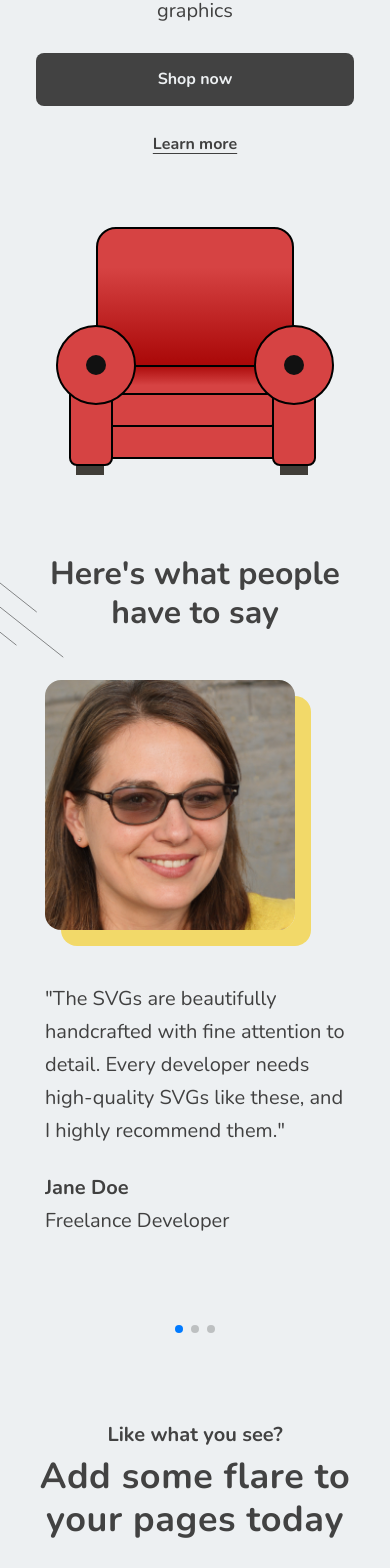
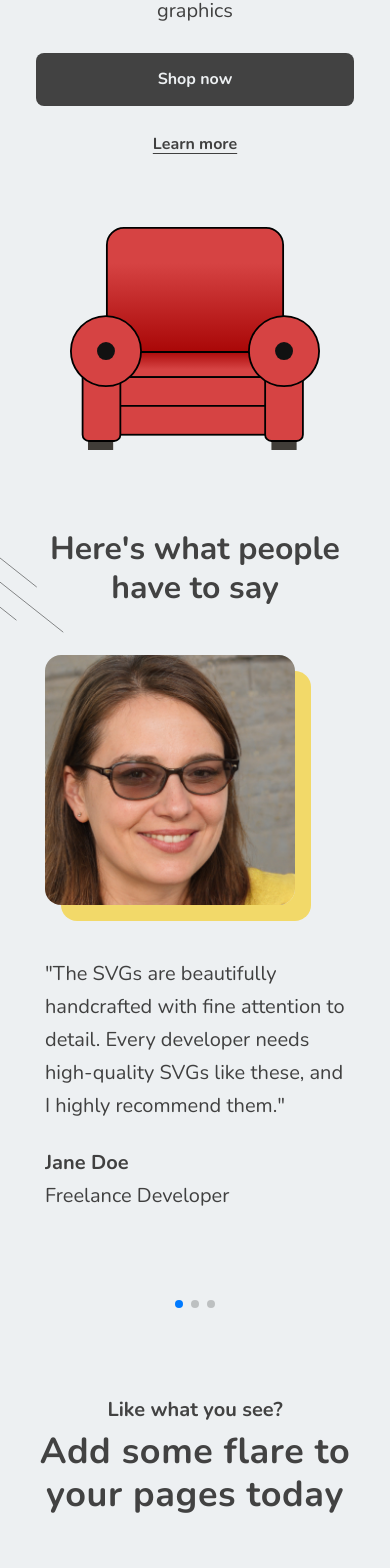
Before and after one commit to AnOrdinaryUsername/Shopping-Cart, a React (Create React App) app: page / in a window 390 px wide. Shown: the part 391-1959 px from the top of the page. Built offline with nearby package versions, Linux system fonts and the light colour scheme.

Commit message:
style: Reduce sizes to fit on Android mobile

```diff
--- a/src/components/organisms/Hero.tsx
+++ b/src/components/organisms/Hero.tsx
@@ -26,7 +26,7 @@ const Hero = () => {
         <BackgroundCircle id="circle" />
       </Intro>
       <SVGContainer>
-        <Chair title="A red chair" />
+        <Chair className="red-chair" title="A red chair" />
         <Comment className="comment" title="Arrow pointing to red chair saying 'i made this :)'" />
       </SVGContainer>
     </Section>
@@ -184,6 +184,15 @@ const Links = styled.div`
 const SVGContainer = styled.div`
   position: relative;
 
+  & > .red-chair {
+    width: 250px;
+    height: auto;
+
+    @media ${(p) => p.theme.breakpoints.sm} {
+      width: initial;
+    }
+  }
+
   /* .comment refers to 'i made this :)' svg */
   & > .comment {
     display: none;
--- a/src/components/organisms/Testimonials/Testimonials.tsx
+++ b/src/components/organisms/Testimonials/Testimonials.tsx
@@ -34,7 +34,7 @@ const Section = styled.section`
   display: flex;
   flex-direction: column;
   align-items: center;
-  padding: 3.6rem;
+  padding: 3.6rem 1.6rem;
   overflow: hidden;
 
   @media ${(p) => p.theme.breakpoints.sm} {
```
